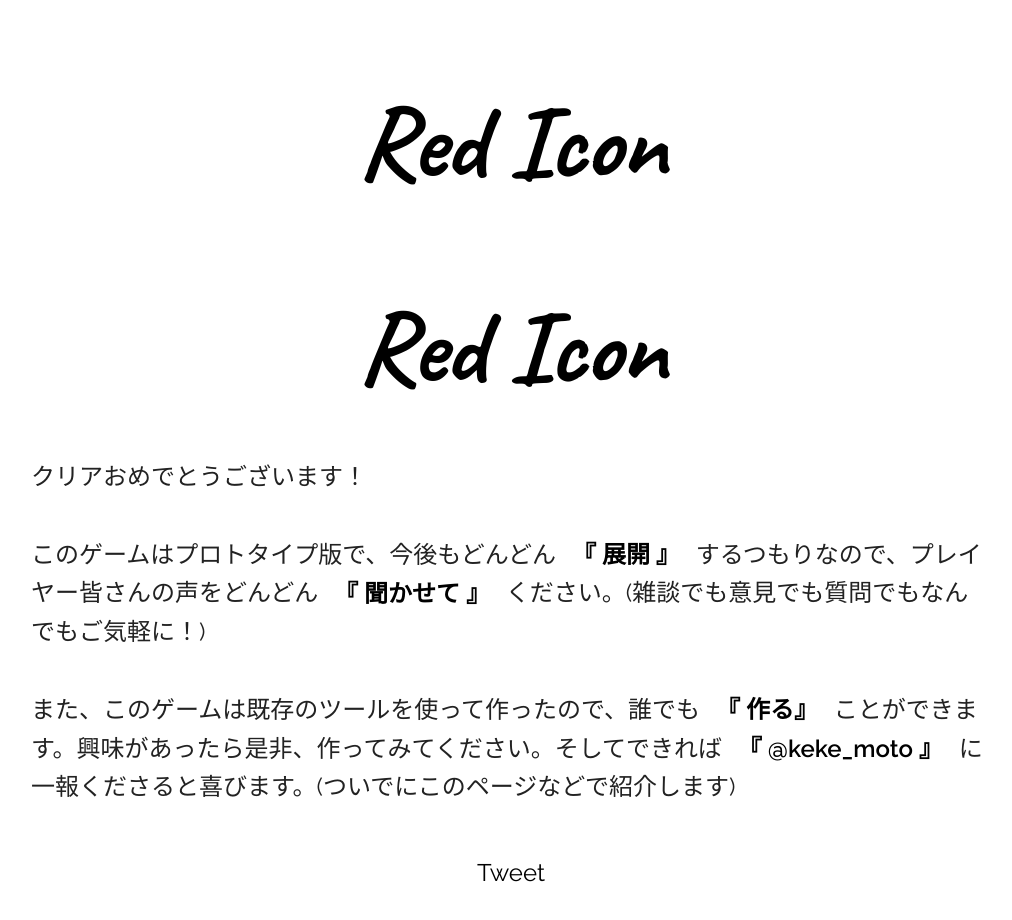
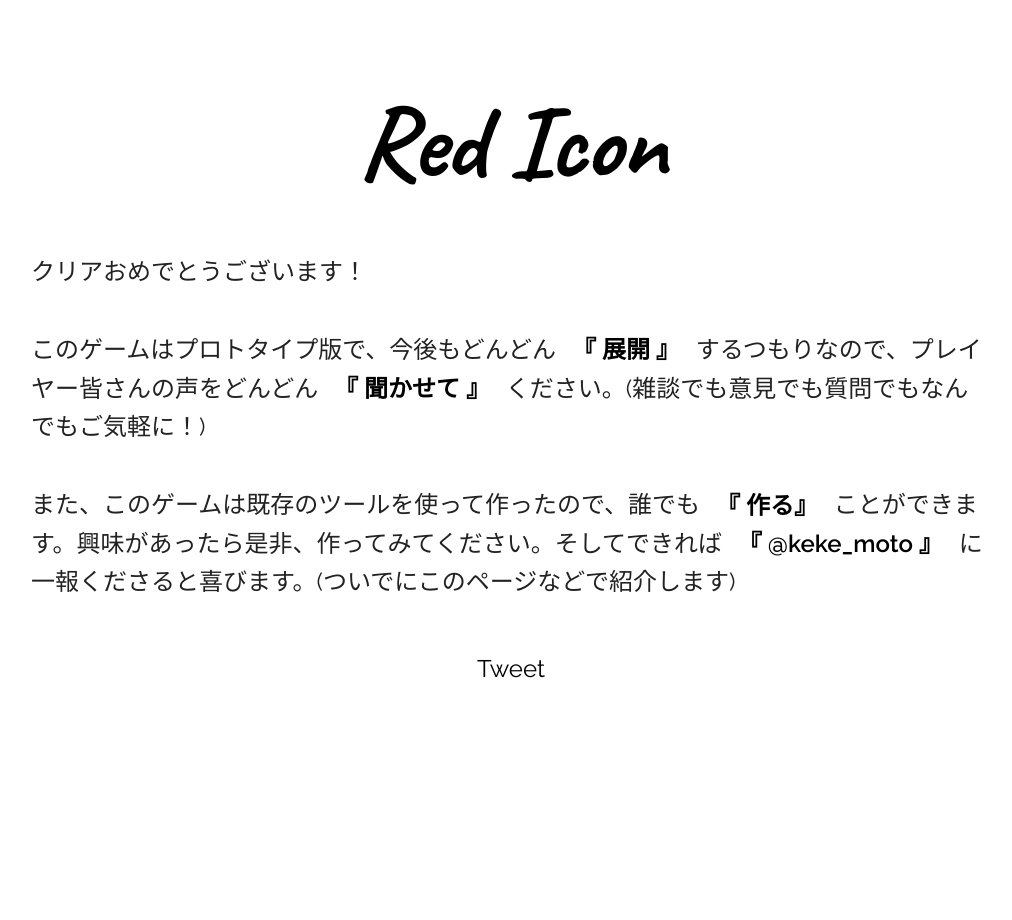
Before and after one commit to red-icon/red-union, a website: page pug/congrats.pug in a window 1280 px wide. Shown: the whole page, without its empty margins (129-1141 px from the left). After the commit the page ends 800 px from the top, so only its background shows below. Drawn offline with nearby package versions, Linux system fonts and the light colour scheme; files that its build step writes are made by us from their sources.

Commit message:
fix title bug in congrats.pug
double title

```diff
--- a/pug/congrats.pug
+++ b/pug/congrats.pug
@@ -1,7 +1,6 @@
 extends parts/layout
 
 block body
-    h1.-title.title: a(href='index.html') Red Icon
     article
         p クリアおめでとうございます！
         p このゲームはプロトタイプ版で、今後もどんどん#[a.brackets(href='vision.html') 『 展開 』]するつもりなので、プレイヤー皆さんの声をどんどん#[a.brackets(href='https://docs.google.com/forms/d/e/1FAIpQLSeYLly0OxZHjbi6tIQ75dqpdwCTjKUV7A_XSbjiVwyVCcgLZw/viewform?c=0&w=1') 『 聞かせて 』]ください。(雑談でも意見でも質問でもなんでもご気軽に！)
```
Also changed, not shown: congrats.html.
